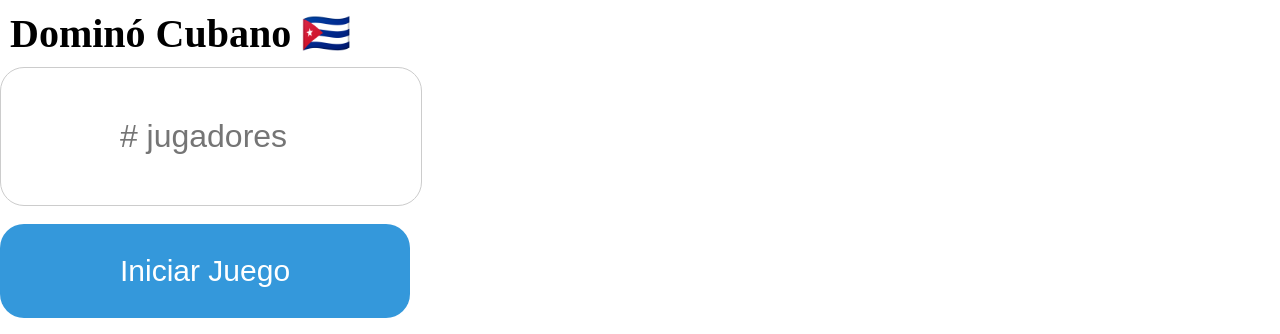
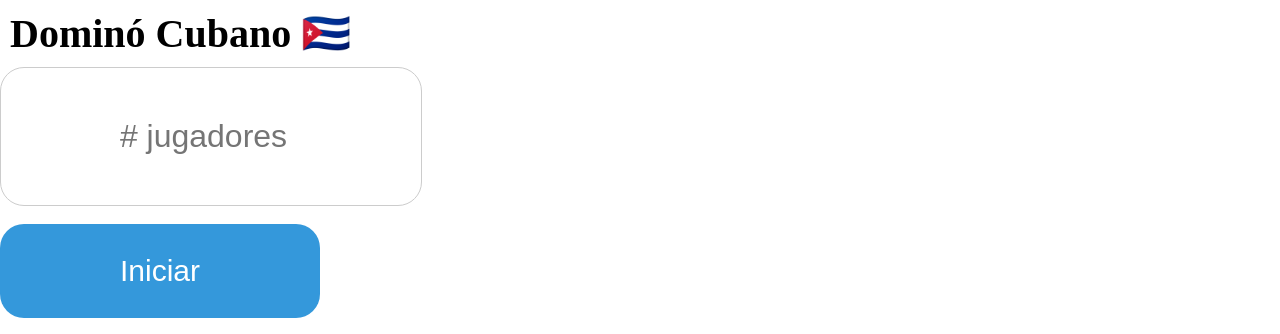
Before and after one commit to jmahumada/domino, a plain HTML site: page index.html in a window 1280 px wide. Shown: the top 334 px of the page. Drawn offline with Linux system fonts and the light colour scheme.

Commit message:
Update index.html

```diff
--- a/index.html
+++ b/index.html
@@ -249,7 +249,7 @@
   <h1 id="cantidadJugadoresLabel" class="inicial" for="cantidadJugadores">Dominó Cubano 🇨🇺</h1>
   <input id="cantidadJugadores" class="cantJugadores" type="number" placeholder="# jugadores" id="cantidadJugadores" min="2" inputmode="numeric" required>
   <br><br>
-  <button id="iniciarJuego" class="inicio" onclick="iniciarJuego()">Iniciar Juego</button>
+  <button id="iniciarJuego" class="inicio" onclick="iniciarJuego()">Iniciar</button>
   <button id="agregarRonda" class="ronda" onclick="agregarRonda()" style="display: none;">Agregar Ronda</button>
   <button id="finalizarJuego" class="finalizar" onclick="finalizarJuego()" style="display: none;">Finalizar Juego</button>
   <button id="juegoNuevo" class="nuevoJuego" onclick="juegoNuevo()" style="display: none;">Juego Nuevo</button>
```
